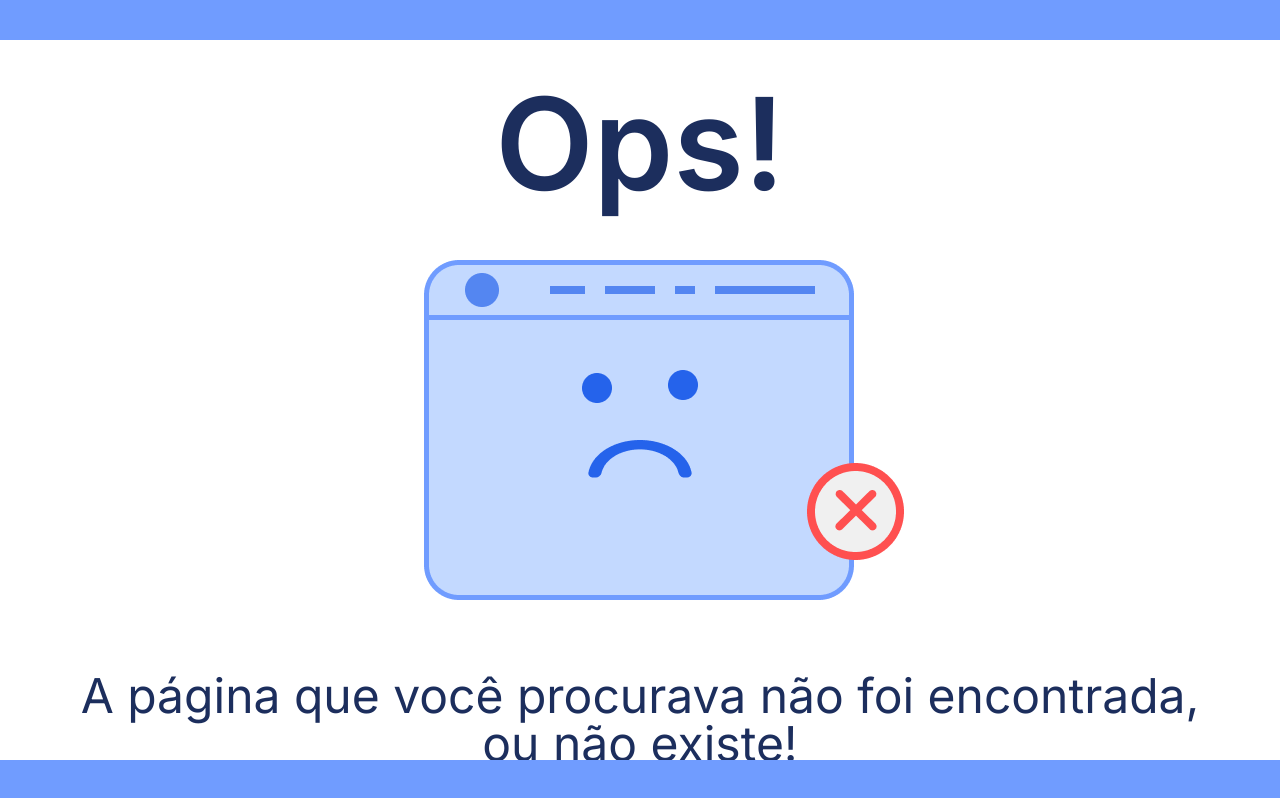
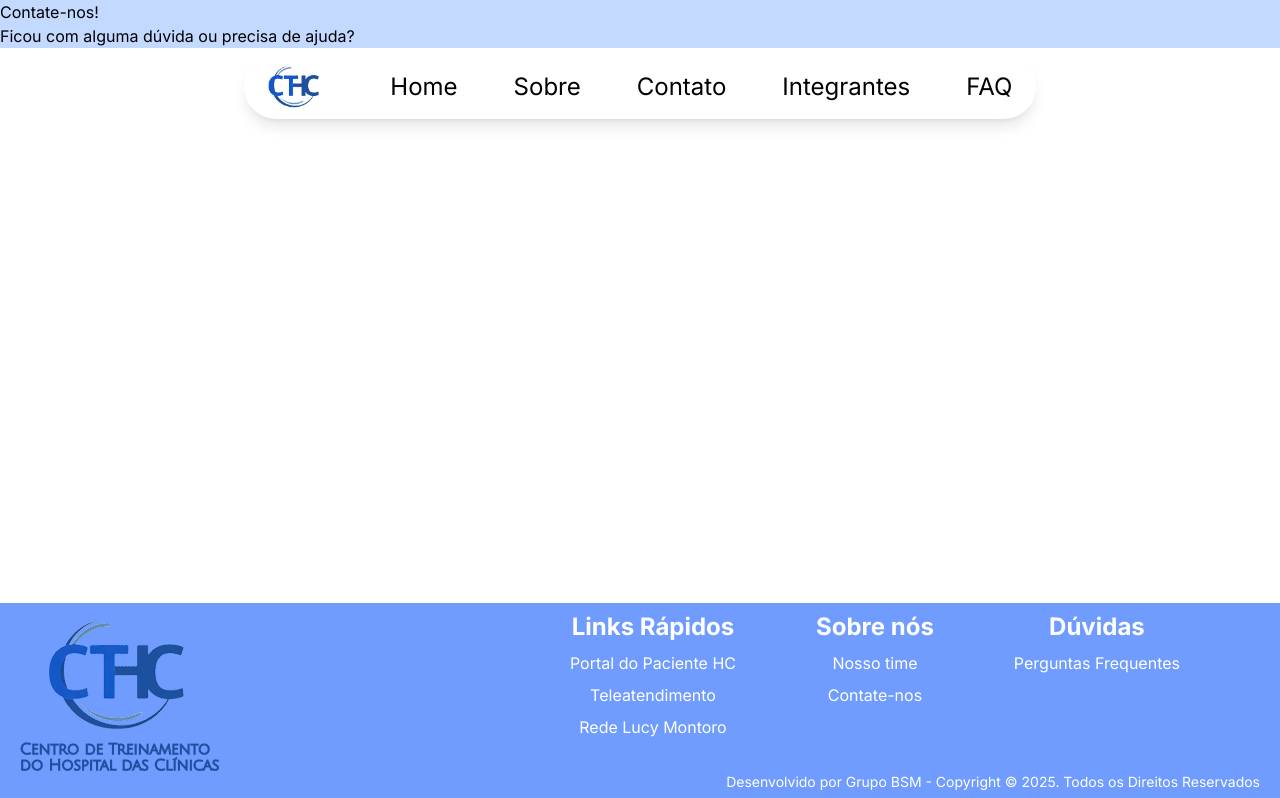
Before and after one commit to BSM-Challenge/ct-hc, a React (Vite) app: page /contato in a window 1280 px wide. Shown: the top 798 px of the page. Built offline with nearby package versions, Linux system fonts and the light colour scheme; a web font is replaced by a local one.

Commit message:
Iniciando a construção da página de Contato, e criando a rota.

```diff
--- a/src/main.tsx
+++ b/src/main.tsx
@@ -8,10 +8,12 @@ import Error from './routes/Error/index.tsx'
 import Home from './routes/Home/index.tsx'
 import FAQ from './routes/FAQ/index.tsx'
 import Integrantes from './routes/Integrantes/index.tsx'
+import Contato from './routes/Contato/index.tsx'
 
 const router = createBrowserRouter([
   {path: "/", element: <App />, errorElement: <Error />, children: [
     {path: "/", element: <Home />},
+    {path: "/contato", element: <Contato />},
     {path: "/integrantes", element: <Integrantes />},
     {path: "/faq", element: <FAQ />},
   ]},
--- /dev/null
+++ b/src/routes/Contato/index.tsx
@@ -0,0 +1,8 @@
+export default function Contato() {
+    return (
+    <main className="bg-[var(--light-blue)]">
+        <h1>Contate-nos!</h1>
+        <h2>Ficou com alguma dúvida ou precisa de ajuda?</h2>
+    </main>
+    );
+}
```
